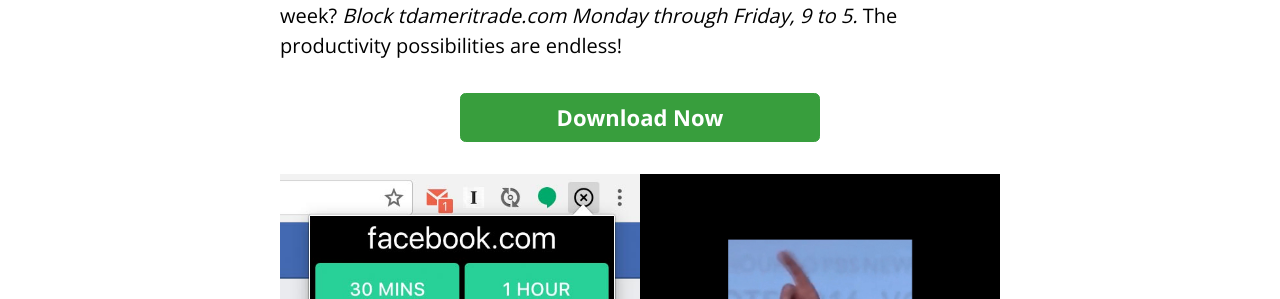
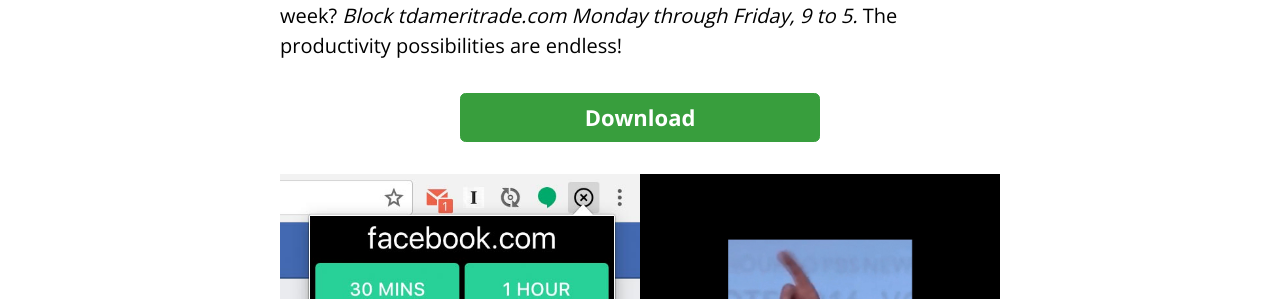
Before and after one commit to SeferDesign/seferdesign.com, a Jekyll site: the page built from not-now.html, in a window 1280 px wide. Shown: the part 544-843 px from the top of the page. Built offline with Jekyll 4.4.1, drawn with Linux system fonts in a browser that asks for light colours.

Commit message:
Button text

```diff
--- a/not-now.html
+++ b/not-now.html
@@ -18,7 +18,7 @@
           <div class="sub-product-grid pure-g">
             <div class="sub-product pure-u-1-1 pure-u-md-1-4"></div>
             <div class="sub-product pure-u-1-1 pure-u-md-1-2">
-              <a class="btn btn-lg btn-block" target="_blank" href="https://chrome.google.com/webstore/detail/not-now/bhnjpdlfcopbclhlflmoodpdmlplcajb">Download Now</a>
+              <a class="btn btn-lg btn-block" target="_blank" href="https://chrome.google.com/webstore/detail/not-now/bhnjpdlfcopbclhlflmoodpdmlplcajb">Download</a>
             </div>
             <div class="sub-product pure-u-1-1 pure-u-md-1-4"></div>
             <div class="sub-product pure-u-1-1 pure-u-md-1-2">
```
